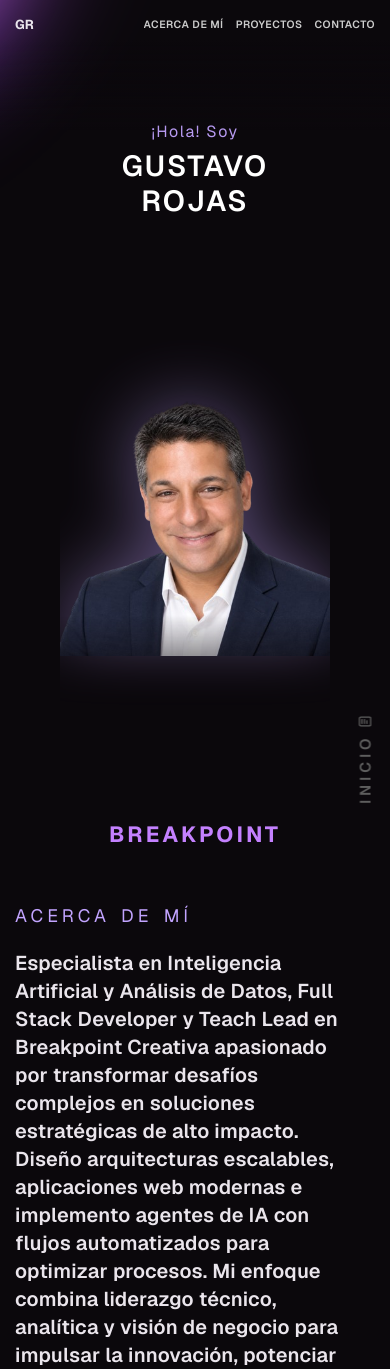
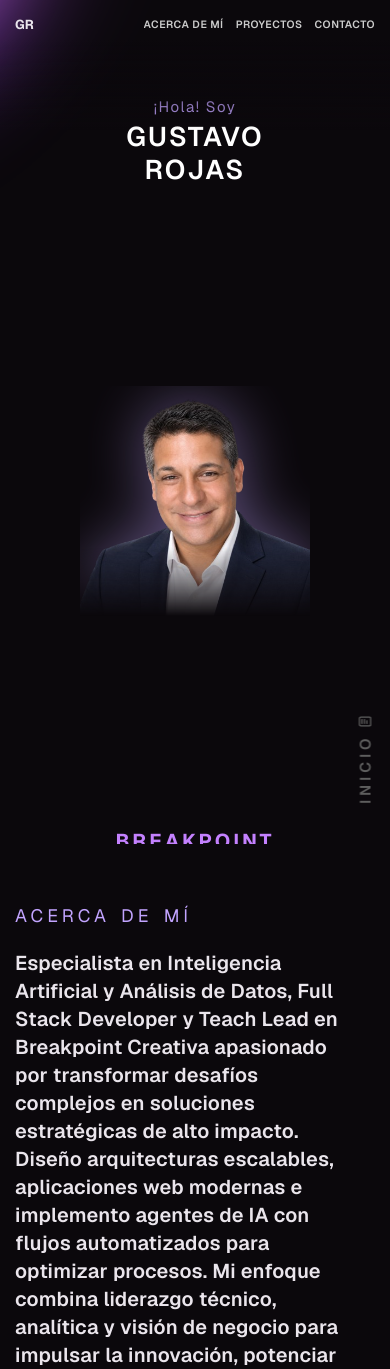
Before and after one commit to gusok2015/Portfolio-Actualizado-Gustavo-Rojas, a React (Vite) app: page / in a window 390 px wide. Shown: the top 1369 px of the page. Built offline with nearby package versions, Linux system fonts and the light colour scheme.

Commit message:
fix(mobile): shift photo up and ensure BREAKPOINT CREATIVA is fully visible on load without truncation

```diff
--- a/src/components/styles/Landing.css
+++ b/src/components/styles/Landing.css
@@ -22,7 +22,7 @@
     flex-direction: column !important;
     align-items: center !important;
     justify-content: space-between !important;
-    padding: 60px 15px 20px 15px !important;
+    padding: 48px 15px 12px 15px !important;
     margin: 0 auto !important;
     overflow: hidden !important;
   }
@@ -52,8 +52,8 @@
   .landing-intro h2 {
     text-align: center !important;
     width: 100% !important;
-    margin: 0 0 6px 0 !important;
-    font-size: 16px !important;
+    margin: 0 0 2px 0 !important;
+    font-size: 15px !important;
     color: var(--accentColor) !important;
     font-weight: 400 !important;
     letter-spacing: 1.5px !important;
@@ -61,7 +61,7 @@
   }
 
   .landing-intro h1 {
-    font-size: 29px !important;
+    font-size: 27px !important;
     line-height: 1.15 !important;
     margin: 0 !important;
     text-align: center !important;
@@ -84,6 +84,37 @@
     margin-bottom: 2px;
   }
 
+  /* Show mobile photo - shifted up slightly and compact max-height so BREAKPOINT CREATIVA is visible on load */
+  .mobile-photo {
+    display: flex !important;
+    position: relative !important;
+    width: 100% !important;
+    max-width: 230px !important;
+    max-height: 35vh !important;
+    margin: -8px auto 4px auto !important;
+    z-index: 1;
+    order: 2;
+    text-align: center !important;
+    flex: 0 1 auto !important;
+    align-items: center !important;
+    justify-content: center !important;
+    -webkit-mask-image: linear-gradient(to bottom, black 70%, transparent 100%);
+    mask-image: linear-gradient(to bottom, black 70%, transparent 100%);
+    pointer-events: none;
+    transform: none !important;
+  }
+
+  .mobile-photo img {
+    width: auto !important;
+    max-width: 100% !important;
+    height: auto !important;
+    max-height: 100% !important;
+    object-fit: contain;
+    margin: 0 auto !important;
+    display: block !important;
+    filter: drop-shadow(0 0 30px rgba(194, 164, 255, 0.45));
+  }
+
   /* Subtitles Container (BREAKPOINT CREATIVA) */
   .landing-info {
     position: relative !important;
@@ -96,12 +127,12 @@
     margin: 0 !important;
     z-index: 10;
     background: transparent;
-    padding: 0 0 15px 0 !important;
+    padding: 0 0 8px 0 !important;
     display: flex !important;
     flex-direction: column !important;
     align-items: center !important;
     justify-content: center !important;
-    gap: 4px !important;
+    gap: 2px !important;
     height: auto !important;
     width: 100% !important;
     order: 3;
@@ -116,9 +147,10 @@
     display: none !important;
   }
 
-  /* Force static positioning & full visibility on mobile */
+  /* Force static positioning, reset desktop margins/transforms & ensure full visibility on mobile */
   .landing-info h2,
   h2.landing-info-h2,
+  .landing-info h2.landing-info-h2,
   .landing-h2-1,
   .landing-h2-info {
     position: static !important;
@@ -136,8 +168,8 @@
 
   /* Distinct styling for BREAKPOINT and CREATIVA */
   .landing-h2-1 {
-    font-size: 22px !important;
-    line-height: 1.15 !important;
+    font-size: 20px !important;
+    line-height: 1.2 !important;
     color: #c481ff !important;
     font-weight: 700 !important;
     letter-spacing: 3px !important;
@@ -148,9 +180,9 @@
   }
 
   .landing-h2-info {
-    font-size: 15px !important;
-    line-height: 1.15 !important;
-    color: rgba(255, 255, 255, 0.95) !important;
+    font-size: 14px !important;
+    line-height: 1.2 !important;
+    color: rgba(255, 255, 255, 0.92) !important;
     font-weight: 500 !important;
     letter-spacing: 4px !important;
     text-align: center !important;
@@ -187,37 +219,6 @@
 
   .landing-info-h2::after {
     display: none !important;
-  }
-
-  /* Show mobile photo */
-  .mobile-photo {
-    display: flex !important;
-    position: relative !important;
-    width: 100% !important;
-    max-width: 270px !important;
-    max-height: 45vh !important;
-    margin: 5px auto !important;
-    z-index: 1;
-    order: 2;
-    text-align: center !important;
-    flex: 1 1 auto !important;
-    align-items: center !important;
-    justify-content: center !important;
-    -webkit-mask-image: linear-gradient(to bottom, black 75%, transparent 100%);
-    mask-image: linear-gradient(to bottom, black 75%, transparent 100%);
-    pointer-events: none;
-    transform: none !important;
-  }
-
-  .mobile-photo img {
-    width: auto !important;
-    max-width: 100% !important;
-    height: auto !important;
-    max-height: 100% !important;
-    object-fit: contain;
-    margin: 0 auto !important;
-    display: block !important;
-    filter: drop-shadow(0 0 35px rgba(194, 164, 255, 0.45));
   }
 }
 
```
